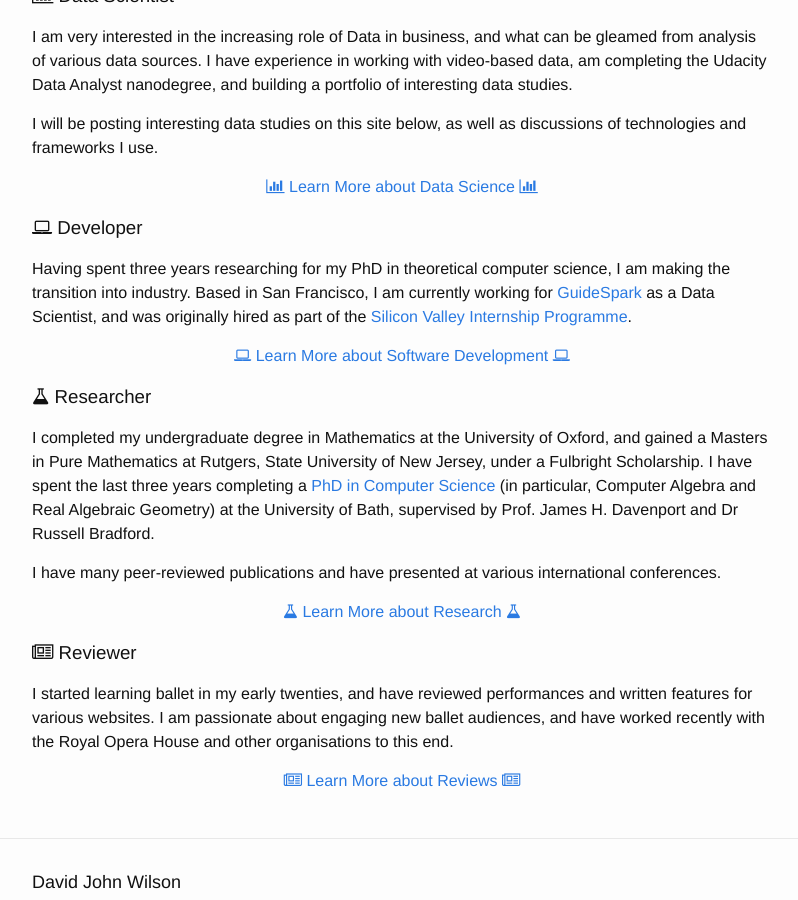
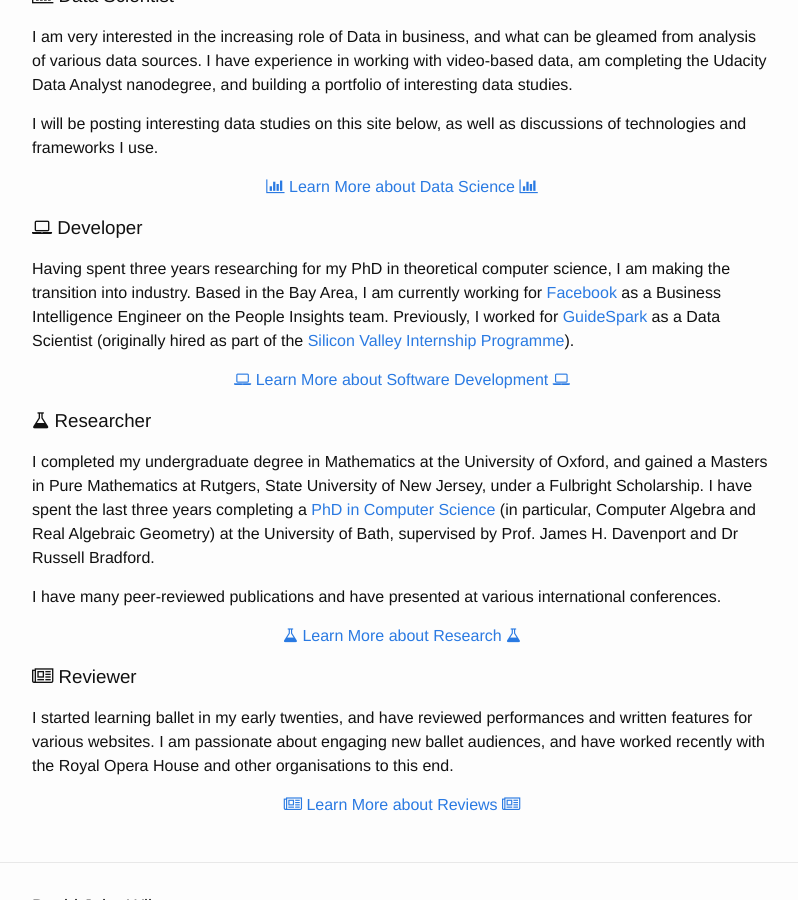
Before and after one commit to Davidjohnwilson/davidjohnwilson.github.io, a Jekyll site: the page built from index.html, in a window 1280 px wide and 900 px high, scrolled down 437 px. Shown: the whole window, without its empty margins (238-1036 px from the left). Built offline with Jekyll 4.4.1, drawn with Linux system fonts in a browser that asks for light colours; nearby versions of some CDN libraries.

Commit message:
Update index with Facebook job info

```diff
--- a/index.html
+++ b/index.html
@@ -19,7 +19,7 @@ layout: default
     <center><p><a href="./data/index.html"><i class="fa fa-bar-chart"></i> Learn More about Data Science <i class="fa fa-bar-chart"></i></a></p></center>
 
   <h3><i class="fa fa-laptop"></i> Developer</h3>
-    <p>Having spent three years researching for my PhD in theoretical computer science, I am  making the transition into industry. Based in San Francisco, I am currently working for <a href="http://www.guidespark.com" target="_blank">GuideSpark</a> as a Data Scientist, and was originally hired as part of the <a href="http://www.siliconvalleyinternship.com/" target="_blank">Silicon Valley Internship Programme</a>.</p>
+    <p>Having spent three years researching for my PhD in theoretical computer science, I am  making the transition into industry. Based in the Bay Area, I am currently working for <a href="http://www.facebook.com/careers">Facebook</a> as a Business Intelligence Engineer on the People Insights team. Previously, I worked for <a href="http://www.guidespark.com" target="_blank">GuideSpark</a> as a Data Scientist (originally hired as part of the <a href="http://www.siliconvalleyinternship.com/" target="_blank">Silicon Valley Internship Programme</a>).</p>
     <center><p><a href="./developer/index.html"><i class="fa fa-laptop"></i> Learn More about Software Development <i class="fa fa-laptop"></i></a></p></center>
 
   <h3><i class="fa fa-flask"></i> Researcher</h3>
```
